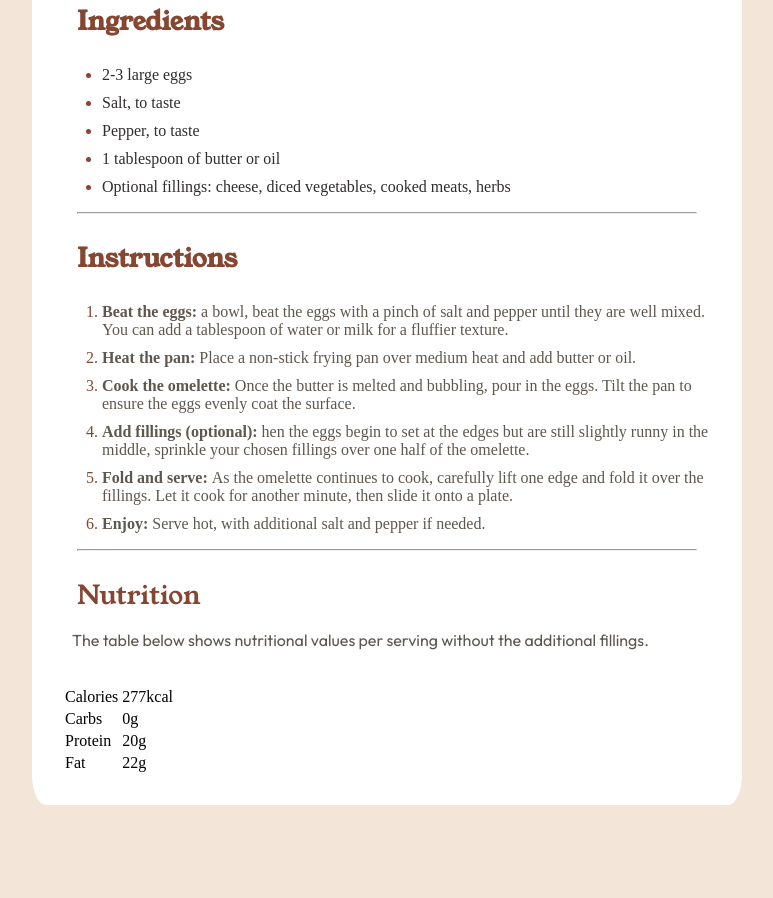
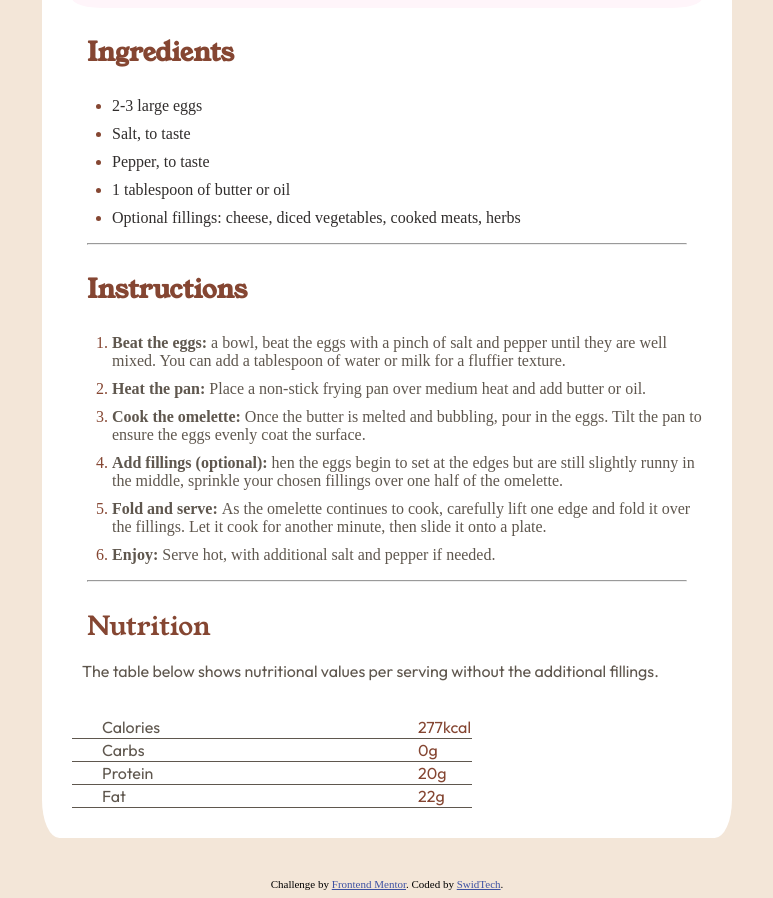
Before and after one commit to swidtech/recipe-page, a plain HTML site: page index.html in a window 1280 px wide. Shown: the part 737-1635 px from the top of the page, without its empty margins (253-1026 px from the left). Before the commit the page ends 1550 px from the top, so only its background shows below. Drawn offline with Linux system fonts and the light colour scheme.

Commit message:
styling of table

```diff
--- a/index.html
+++ b/index.html
@@ -94,35 +94,31 @@
       <p>The table below shows nutritional values per serving without the additional fillings.</p>
       <table>
         <tr>
-          <td>Calories</td>
-          <td>277kcal</td>
+          <td class="left">Calories</td>
+          <td class="right">277kcal</td>
         </tr>
         <tr>
-          <td>Carbs</td>
-          <td>0g</td>
+          <td class="left">Carbs</td>
+          <td class="right">0g</td>
         </tr>
         <tr>
-          <td>Protein</td>
-          <td>20g</td>
+          <td class="left">Protein</td>
+          <td class="right">20g</td>
         </tr>
         <tr>
-          <td>Fat</td>
-          <td>22g</td>
+          <td class="left">Fat</td>
+          <td class="right">22g</td>
         </tr>
       </table>
-    </div>
-
-    <div class="sixth-content">
-
     </div>
 
   </div>
 
 
-  <!-- <div class="attribution">
+  <div class="attribution">
     Challenge by <a href="https://www.frontendmentor.io?ref=challenge" target="_blank">Frontend Mentor</a>.
-    Coded by <a href="#">Your Name Here</a>.
-  </div> -->
+    Coded by <a href="#">SwidTech</a>.
+  </div>
 
 </body>
 </html>
--- a/style.css
+++ b/style.css
@@ -11,6 +11,7 @@
 
 body {
     display: flex;
+    flex-direction: column;
     align-items: center;
     justify-content: center;
     min-height: 100vh;
@@ -19,9 +20,11 @@ body {
 
 .container {
     background-color: var(--White);
-    max-width: 650px;
+    max-width: 630px;
     padding: 30px;
-    border-radius: 2%;
+    border-radius: 2.5%;
+    margin-top: 40px;
+    margin-bottom: 40px;
 }
 
 .img-container img {
@@ -152,15 +155,23 @@ body {
     padding-left: 10px;
 }
 
-.fifth-content table {
+table {
+    border-collapse: collapse;
+  }
 
-}
+  tr{
+    border-bottom: 1px solid var(--WengeBrown);
+    padding-left: 50px;
+    font-size: 16px;
+    font-family: "Outfit", sans-serif;
+    color: var(--WengeBrown);
+  }
 
+  .left {
+    padding-left: 30px;
+  }
 
-/*
-.outfit-<uniquifier> {
-  font-family: "Outfit", sans-serif;
-  font-optical-sizing: auto;
-  font-weight: <weight>;
-  font-style: normal;
-} */
+  .right {
+    text-indent: 16em;
+    color: var(--Nutmeg);
+  }
```
